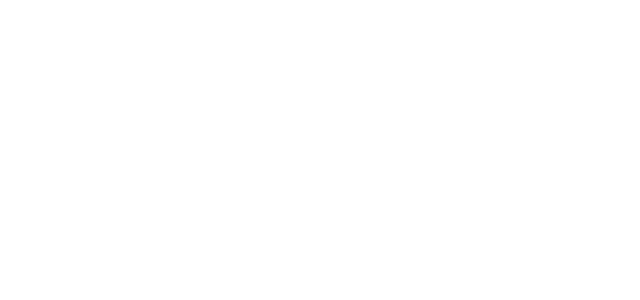
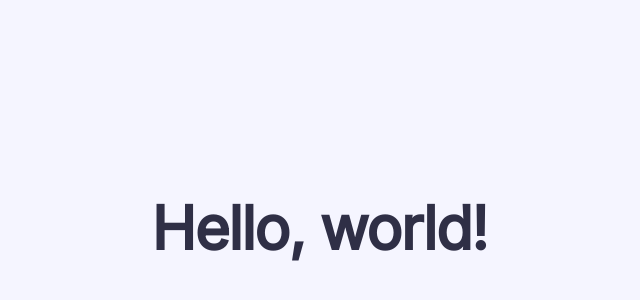
Before and after one commit to zurielbm/plain-excalidraw, a Next.js app: page / in a window 1280 px wide. Shown: the part 172-472 px from the top of the page, without its empty margins (321-961 px from the left). Built offline with nearby package versions, Linux system fonts and the light colour scheme.

Commit message:
Initial prototype

```diff
--- a/src/app/globals.css
+++ b/src/app/globals.css
@@ -2,79 +2,75 @@
 @tailwind components;
 @tailwind utilities;
 
-body {
-  font-family: Arial, Helvetica, sans-serif;
-}
-
 @layer base {
   :root {
-    --background: 0 0% 100%;
-    --foreground: 0 0% 3.9%;
-    --card: 0 0% 100%;
-    --card-foreground: 0 0% 3.9%;
-    --popover: 0 0% 100%;
-    --popover-foreground: 0 0% 3.9%;
-    --primary: 0 0% 9%;
-    --primary-foreground: 0 0% 98%;
-    --secondary: 0 0% 96.1%;
-    --secondary-foreground: 0 0% 9%;
-    --muted: 0 0% 96.1%;
-    --muted-foreground: 0 0% 45.1%;
-    --accent: 0 0% 96.1%;
-    --accent-foreground: 0 0% 9%;
+    --background: 240 100% 98%;
+    --foreground: 240 20% 23%;
+    --card: 240 100% 98%;
+    --card-foreground: 240 20% 23%;
+    --popover: 240 100% 98%;
+    --popover-foreground: 240 20% 23%;
+    --primary: 340 60% 64%;
+    --primary-foreground: 0 0% 100%;
+    --secondary: 240 67% 97%;
+    --secondary-foreground: 240 20% 23%;
+    --muted: 240 67% 97%;
+    --muted-foreground: 240 20% 40%;
+    --accent: 240 67% 97%;
+    --accent-foreground: 240 20% 23%;
     --destructive: 0 84.2% 60.2%;
     --destructive-foreground: 0 0% 98%;
-    --border: 0 0% 89.8%;
-    --input: 0 0% 89.8%;
-    --ring: 0 0% 3.9%;
+    --border: 240 67% 92%;
+    --input: 240 67% 92%;
+    --ring: 340 60% 64%;
     --chart-1: 12 76% 61%;
     --chart-2: 173 58% 39%;
     --chart-3: 197 37% 24%;
     --chart-4: 43 74% 66%;
     --chart-5: 27 87% 67%;
     --radius: 0.5rem;
-    --sidebar-background: 0 0% 98%;
-    --sidebar-foreground: 240 5.3% 26.1%;
-    --sidebar-primary: 240 5.9% 10%;
-    --sidebar-primary-foreground: 0 0% 98%;
-    --sidebar-accent: 240 4.8% 95.9%;
-    --sidebar-accent-foreground: 240 5.9% 10%;
-    --sidebar-border: 220 13% 91%;
-    --sidebar-ring: 217.2 91.2% 59.8%;
+    --sidebar-background: 240 100% 98%;
+    --sidebar-foreground: 240 20% 23%;
+    --sidebar-primary: 340 60% 64%;
+    --sidebar-primary-foreground: 0 0% 100%;
+    --sidebar-accent: 240 67% 97%;
+    --sidebar-accent-foreground: 240 20% 23%;
+    --sidebar-border: 240 67% 92%;
+    --sidebar-ring: 340 60% 64%;
   }
   .dark {
-    --background: 0 0% 3.9%;
-    --foreground: 0 0% 98%;
-    --card: 0 0% 3.9%;
-    --card-foreground: 0 0% 98%;
-    --popover: 0 0% 3.9%;
-    --popover-foreground: 0 0% 98%;
-    --primary: 0 0% 98%;
-    --primary-foreground: 0 0% 9%;
-    --secondary: 0 0% 14.9%;
-    --secondary-foreground: 0 0% 98%;
-    --muted: 0 0% 14.9%;
-    --muted-foreground: 0 0% 63.9%;
-    --accent: 0 0% 14.9%;
-    --accent-foreground: 0 0% 98%;
+    --background: 240 20% 10%;
+    --foreground: 240 100% 98%;
+    --card: 240 20% 10%;
+    --card-foreground: 240 100% 98%;
+    --popover: 240 20% 10%;
+    --popover-foreground: 240 100% 98%;
+    --primary: 340 60% 64%;
+    --primary-foreground: 0 0% 100%;
+    --secondary: 240 20% 15%;
+    --secondary-foreground: 240 100% 98%;
+    --muted: 240 20% 15%;
+    --muted-foreground: 240 20% 70%;
+    --accent: 240 20% 15%;
+    --accent-foreground: 240 100% 98%;
     --destructive: 0 62.8% 30.6%;
     --destructive-foreground: 0 0% 98%;
-    --border: 0 0% 14.9%;
-    --input: 0 0% 14.9%;
-    --ring: 0 0% 83.1%;
+    --border: 240 20% 20%;
+    --input: 240 20% 20%;
+    --ring: 340 60% 64%;
     --chart-1: 220 70% 50%;
     --chart-2: 160 60% 45%;
     --chart-3: 30 80% 55%;
     --chart-4: 280 65% 60%;
     --chart-5: 340 75% 55%;
-    --sidebar-background: 240 5.9% 10%;
-    --sidebar-foreground: 240 4.8% 95.9%;
-    --sidebar-primary: 224.3 76.3% 48%;
+    --sidebar-background: 240 20% 10%;
+    --sidebar-foreground: 240 100% 98%;
+    --sidebar-primary: 340 60% 64%;
     --sidebar-primary-foreground: 0 0% 100%;
-    --sidebar-accent: 240 3.7% 15.9%;
-    --sidebar-accent-foreground: 240 4.8% 95.9%;
-    --sidebar-border: 240 3.7% 15.9%;
-    --sidebar-ring: 217.2 91.2% 59.8%;
+    --sidebar-accent: 240 20% 15%;
+    --sidebar-accent-foreground: 240 100% 98%;
+    --sidebar-border: 240 20% 20%;
+    --sidebar-ring: 340 60% 64%;
   }
 }
 
--- a/src/app/layout.tsx
+++ b/src/app/layout.tsx
@@ -2,8 +2,8 @@
 import './globals.css';
 
 export const metadata: Metadata = {
-  title: 'Firebase Studio App',
-  description: 'Generated by Firebase Studio',
+  title: 'Hello World React',
+  description: 'A simple "Hello, world!" app built with React and Next.js.',
 };
 
 export default function RootLayout({
@@ -12,10 +12,10 @@
   children: React.ReactNode;
 }>) {
   return (
-    <html lang="en">
+    <html lang="en" className="light">
       <head>
         <link rel="preconnect" href="https://fonts.googleapis.com" />
-        <link rel="preconnect" href="https://fonts.gstatic.com" crossorigin />
+        <link rel="preconnect" href="https://fonts.gstatic.com" crossOrigin="" />
         <link href="https://fonts.googleapis.com/css2?family=Inter&display=swap" rel="stylesheet" />
       </head>
       <body className="font-body antialiased">{children}</body>
--- a/src/app/page.tsx
+++ b/src/app/page.tsx
@@ -1,3 +1,11 @@
 export default function Home() {
-  return <></>;
+  return (
+    <main className="flex min-h-screen flex-col items-center justify-center bg-background">
+      <div className="text-center">
+        <h1 className="text-6xl font-bold tracking-tight text-foreground">
+          Hello, world!
+        </h1>
+      </div>
+    </main>
+  );
 }
```
Also changed, not shown: .idx/icon.png (added), 2 other files (tests, documents, lock files or other folders).
